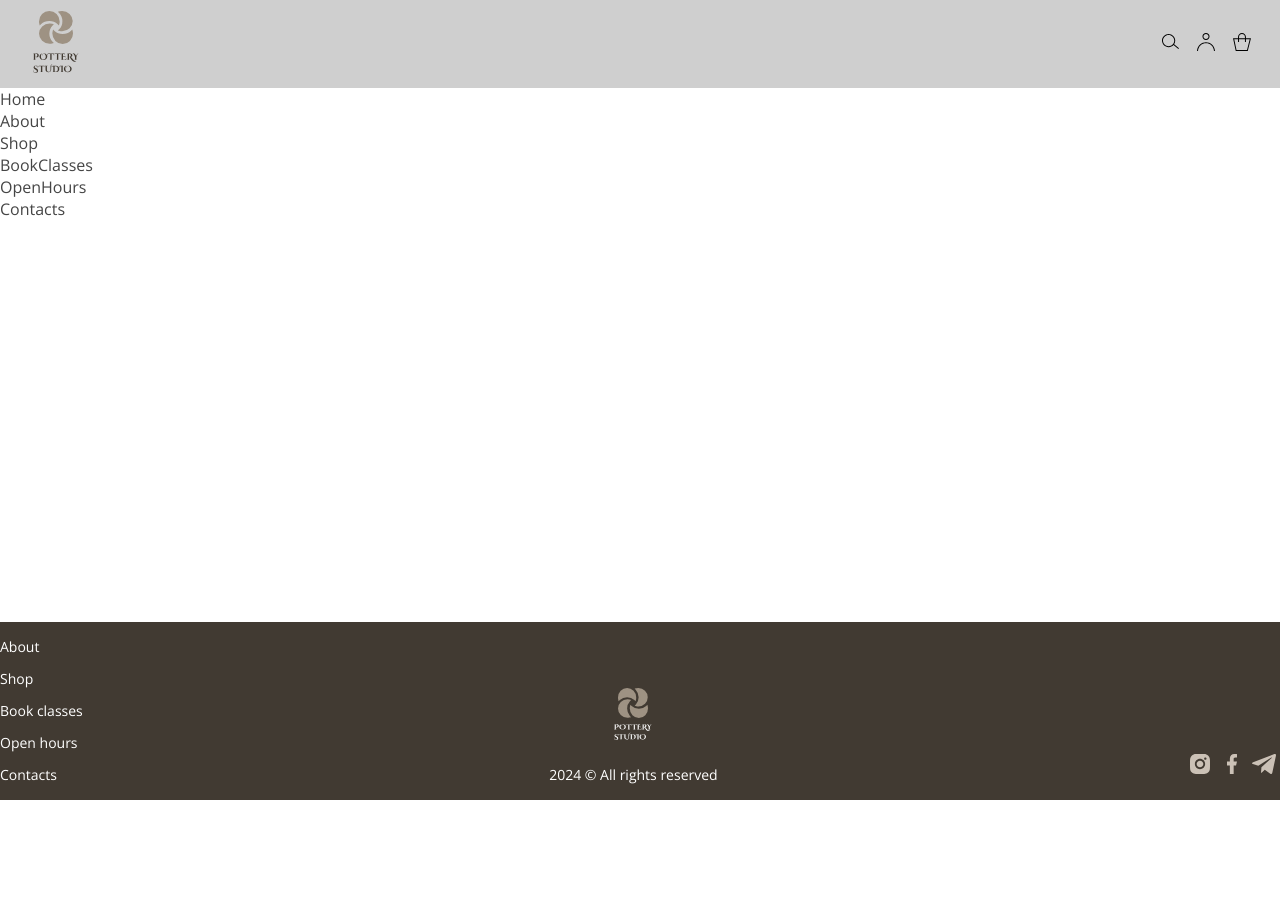
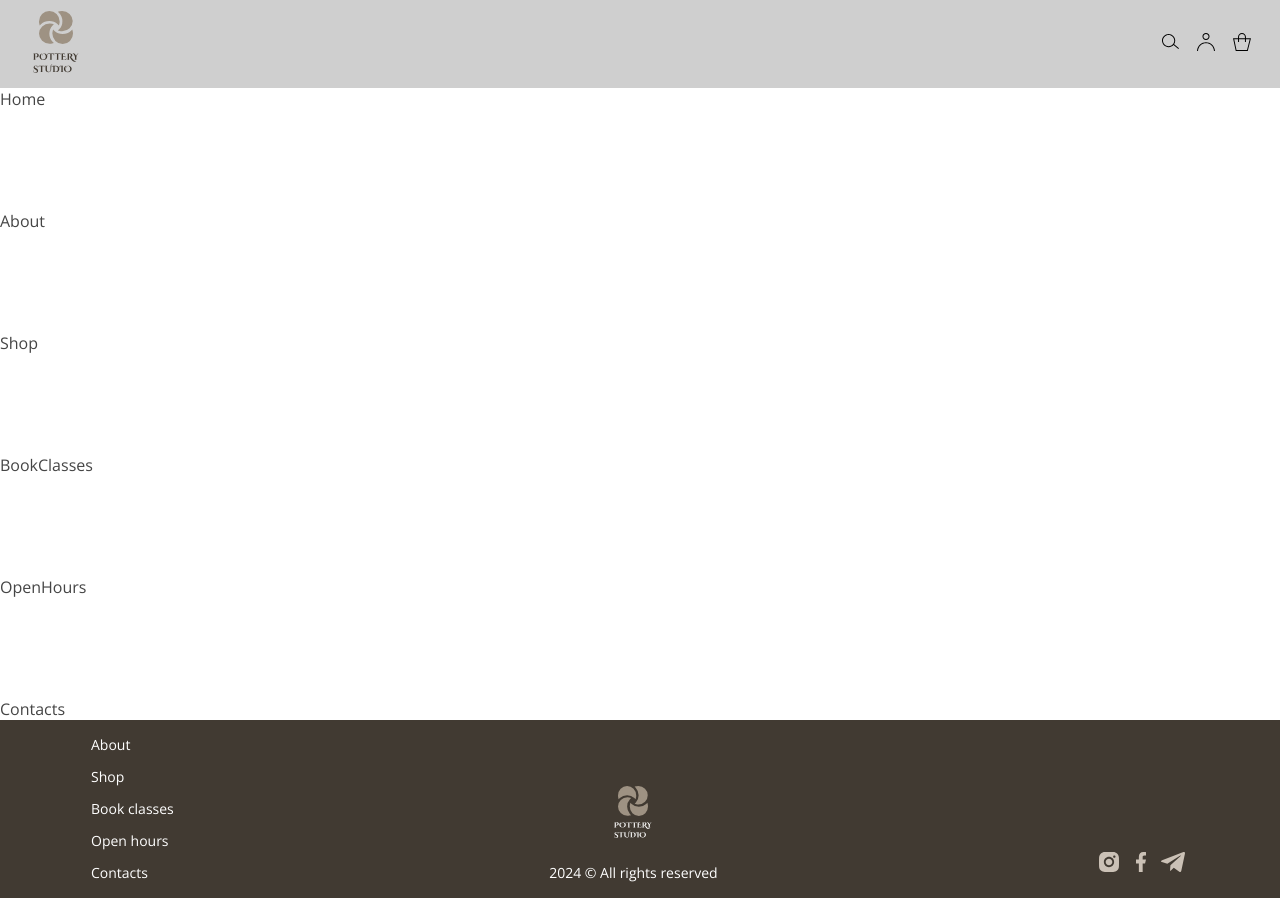
Before and after one commit to Peschernuy/pottery_studio, a React (Vite) app: page / in a window 1280 px wide. Before the commit the page ends 800 px from the top, so only its background shows below. Built offline with nearby package versions, Linux system fonts and the light colour scheme; a web font is replaced by a local one.

Commit message:
fix: change display size

```diff
--- a/src/components/Footer/footer.scss
+++ b/src/components/Footer/footer.scss
@@ -11,6 +11,7 @@
 
     .footer__content {
         width: $desktop-width;
+        padding: 0 91px;
         height: 146px;
         margin: 0 auto;
         display: flex;
--- a/src/components/Header/Navbar/Navbar.jsx
+++ b/src/components/Header/Navbar/Navbar.jsx
@@ -18,8 +18,10 @@ const Navbar = () => {
                 {/* <span className={location.pathname === '/about' && 'w-full'}></span> */}
             </div>
             <div>
-                <Link to="/">SHOP</Link>
-                {/* <span className={location.pathname === '/' && 'w-full'}></span> */}
+                <Link to="/products" className={location.pathname === '/products' ? 'active' : ''}>
+                    SHOP
+                </Link>
+                <span className={location.pathname === '/products' && 'w-full'}></span>
             </div>
             <div>
                 <Link to="/">BOOK CLASSES</Link>
--- a/src/components/Header/header.scss
+++ b/src/components/Header/header.scss
@@ -12,6 +12,7 @@ header {
 }
 .header {
     width: $desktop-width;
+    padding: 0 91px;
     height: 88px;
     display: flex;
     justify-content: space-between;
--- a/src/pages/HomeLayout/homeLayout.scss
+++ b/src/pages/HomeLayout/homeLayout.scss
@@ -1,3 +1,8 @@
+@import '../../styles/variables.scss';
+
 .homeLayout__content {
     min-height: calc(100vh - 266px);
+    display: flex;
+    flex-direction: column;
+    gap: 100px;
 }
```
